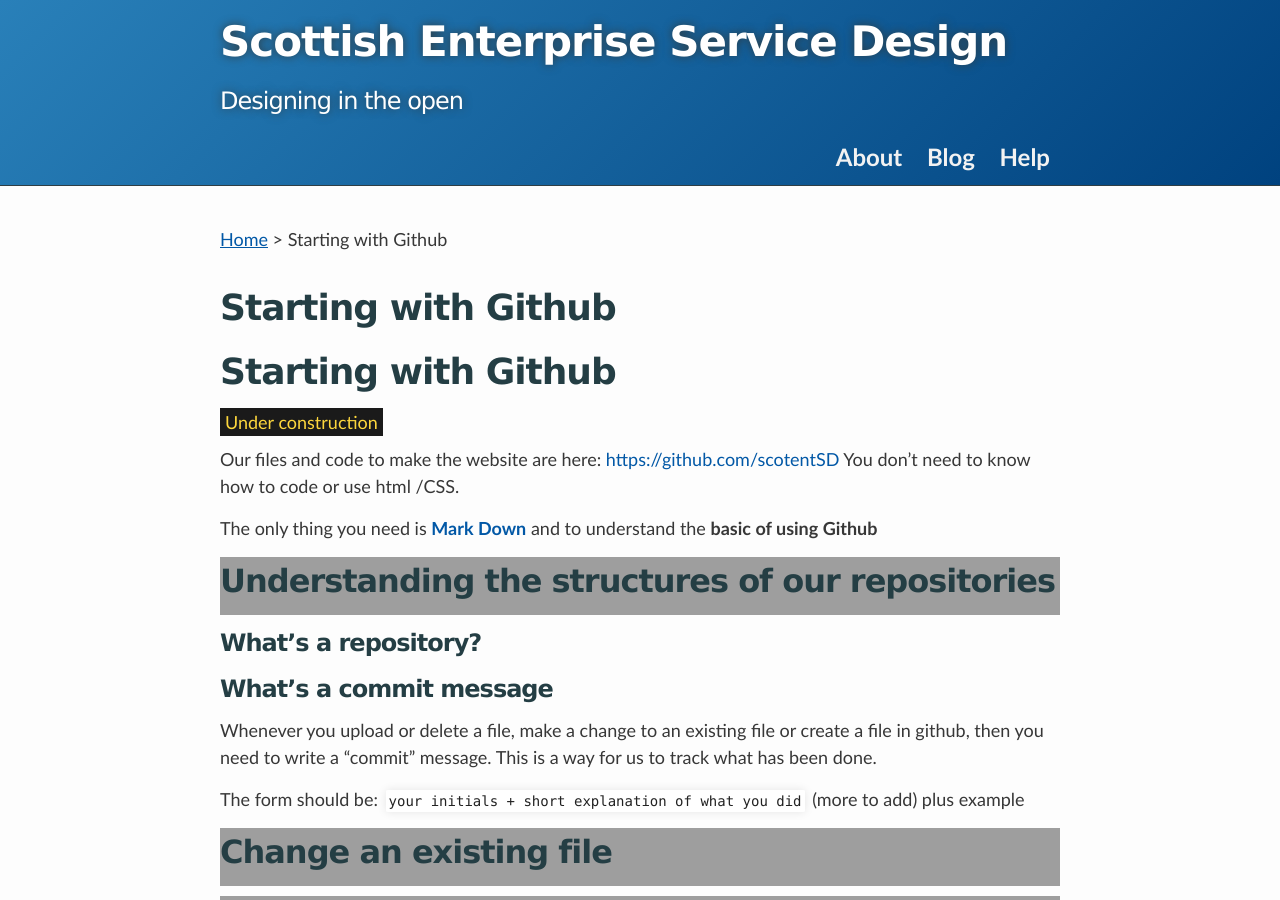
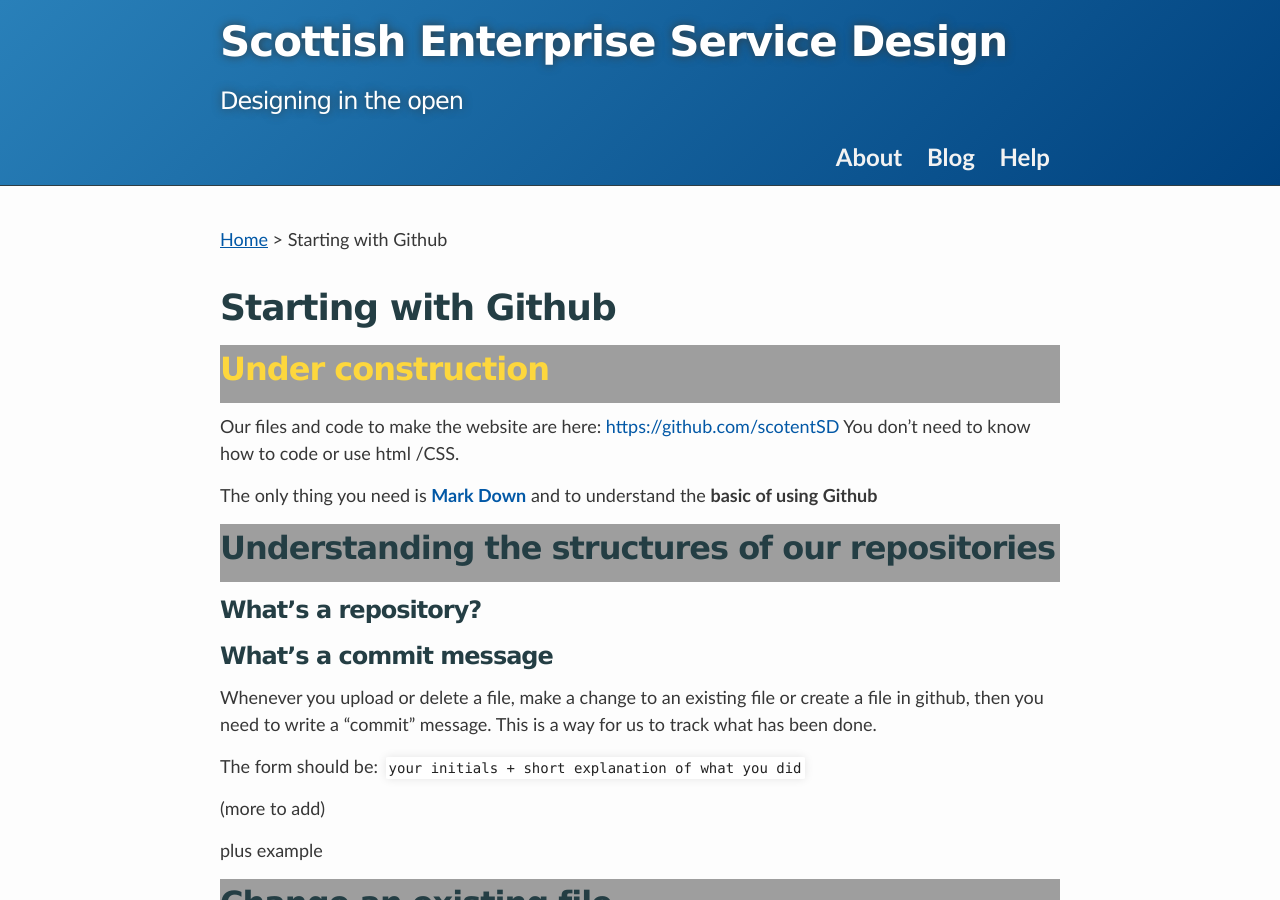
Before and after one commit to carl-watson/scotentSD.github.io, a Jekyll site: the page built from new-to-github.md, in a window 1280 px wide and 900 px high. Built offline with Jekyll 4.4.1, drawn with Linux system fonts in a browser that asks for light colours; our own code applies the rules of GitHub Pages for plain Markdown files; some of the changed lines change nothing that is shown.

Commit message:
SK - add the formatting at the top

```diff
--- a/new-to-github.md
+++ b/new-to-github.md
@@ -1,6 +1,10 @@
-# Starting with Github
+---
+layout: page
+title: Starting with Github
+permalink: /new-to-github/
+---
 
-<div><span class="lou-y" >Under construction</span></div>
+<div><h2 class="lou-y" >Under construction</h2></div>
 
 Our files and code to make the website are here: [https://github.com/scotentSD](https://github.com/scotentSD)
 You don’t need to know how to code or use html /CSS.
@@ -13,7 +17,9 @@ The only thing you need is [**Mark Down**](https://github.com/adam-p/markdown-he
 Whenever you upload or delete a file,  make a change to an existing file or create a file in github, then you need to write a “commit” message.  This is a way for us to track what has been done.
 
 The form should be: `your initials + short explanation of what you did`
+
 (more to add)
+
 plus example
 
 ## Change an existing file
```
